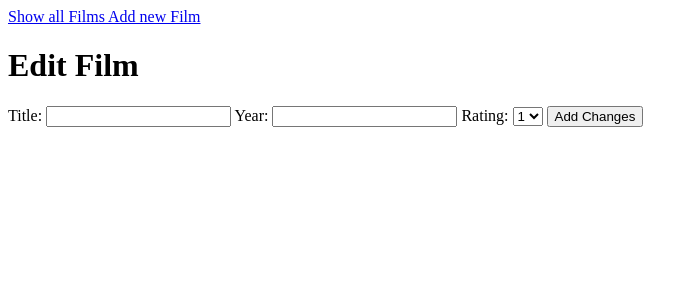
After one commit to Alex-Lakin/FilmDatabaseProject, a Sinatra app: template views/films/edit.erb in a window 1280 px wide. The commit adds this page. Shown: the top 300 px of the page, without its empty margins (0-698 px from the left). Run offline with Sinatra, Linux system fonts and the light colour scheme; the template is opened without the code that fills it, so the values that code supplies are empty.

Commit message:
can edit films

```diff
--- /dev/null
+++ b/views/films/edit.erb
@@ -0,0 +1,20 @@
+<h1>Edit Film</h1>
+
+<form method="post" action="/films/<%=@film.id%>">
+  <label for="title">Title: </label>
+  <input id="title" type="text" name="title" value="<%=@film.title%>" />
+
+  <label for="year">Year: </label>
+  <input id="year" type="text" name="year" value="<%=@film.year%>" />
+
+  <label for="rating">Rating:</label>
+  <select id="rating" name="rating" value="<%=@film.rating%>" >
+    <option value="1">1</option>
+    <option value="2">2</option>
+    <option value="3">3</option>
+    <option value="4">4</option>
+    <option value="5">5</option>
+  </select>
+
+  <input type="submit" value="Add Changes">
+</form>
--- a/views/films/show.erb
+++ b/views/films/show.erb
@@ -1,4 +1,5 @@
 <h1><%= @film.title %></h1>
+<a href="/films/<%= @film.id %>/edit"> Edit </a>
 
 <h2><%= @film.year %></h2>
 
```
Also changed, not shown: controllers/films_controller.rb (+13 -0 lines), models/film.rb (+9 -0 lines), 1 other file.
